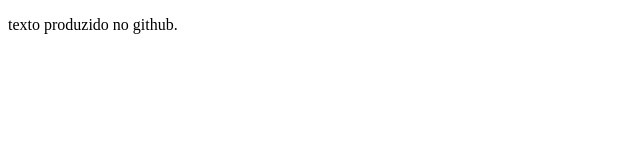
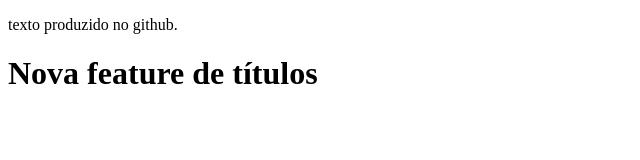
Before and after one commit to Danillo-anjos/Website-motos, a plain HTML site: page index.html in a window 1280 px wide. Shown: the whole page, without its empty margins (0-640 px from the left). Drawn offline with Linux system fonts and the light colour scheme.

Commit message:
nova feature desenvolvida

```diff
--- a/index.html
+++ b/index.html
@@ -7,5 +7,7 @@
 </head>
 <body>
     <p>texto produzido no github.</p>
+
+    <h1>Nova feature de títulos</h1>
 </body>
 </html>
```
